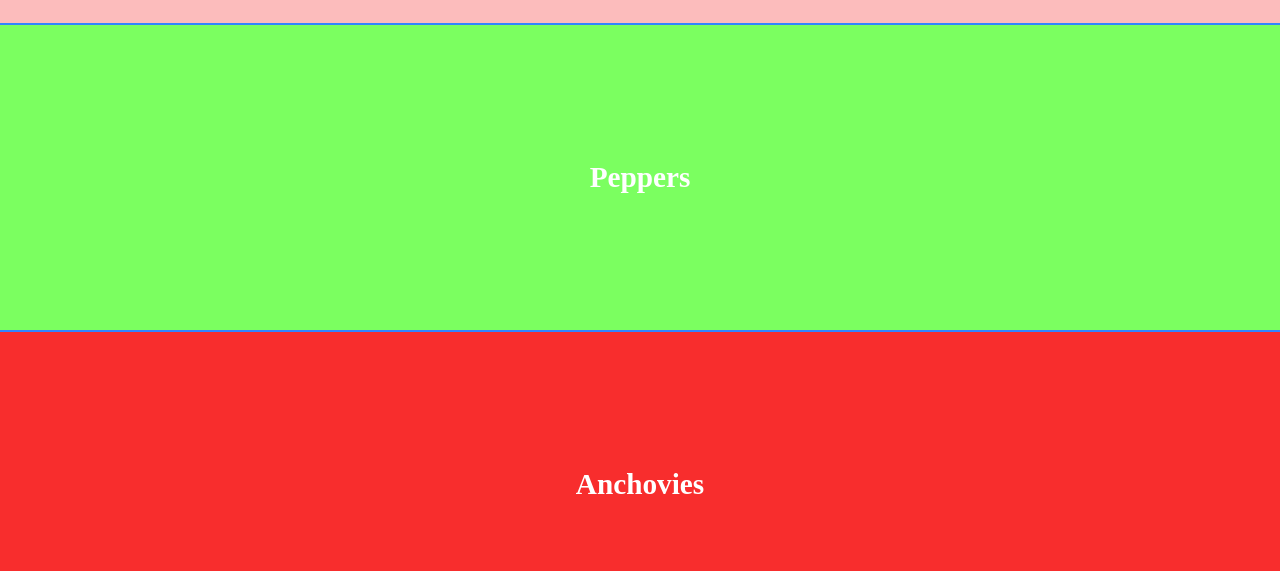
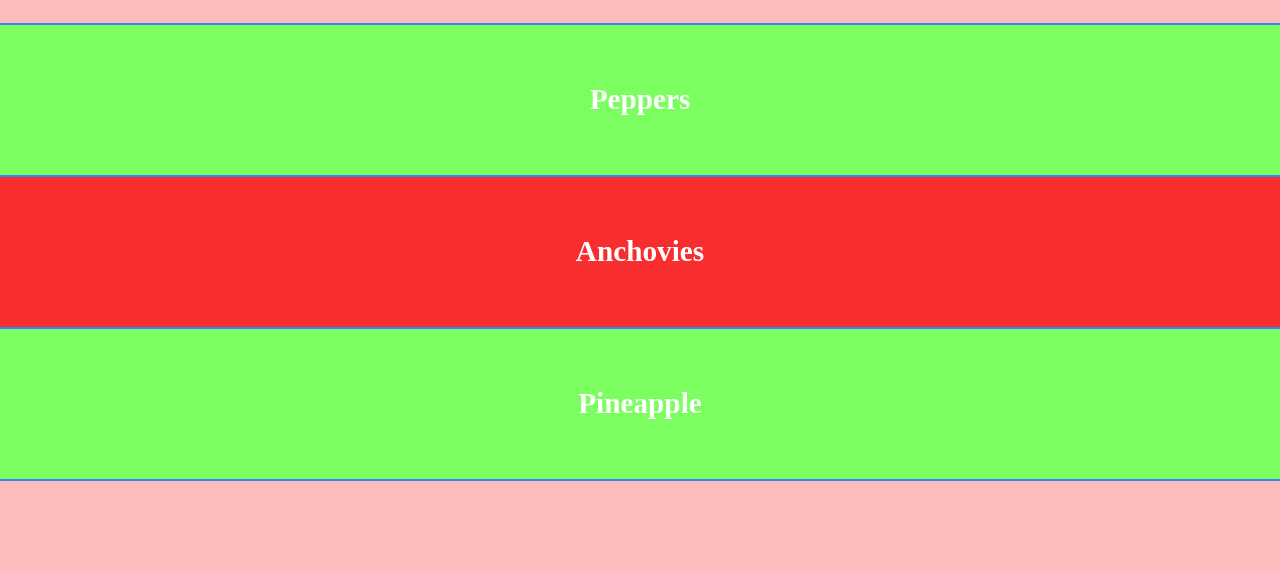
Before and after one commit to terryproctor/pizzaToppings, a plain HTML site: page index.html in a window 1280 px wide. Shown: the part 229-800 px from the top of the page. Drawn offline with Linux system fonts and the light colour scheme.

Commit message:
styling control size

```diff
--- a/style.css
+++ b/style.css
@@ -18,16 +18,18 @@ body {
     justify-content: stretch;
     margin: 0 auto;
     width: 100%;
-    height: 80vmax;
+    height: 80vh;
 }
 
 .menuItem {
     border-bottom: 2px solid rgb(50, 132, 255);
     font-size: 25px;
     color: rgb(50, 132, 255);
-    flex: 1 0 auto;
+    max-height: 150px;
+    flex: 1 1;
     text-align: center;
     display: flex;
+    flex-wrap: wrap;
 }
 
 .menuHeading {
```
